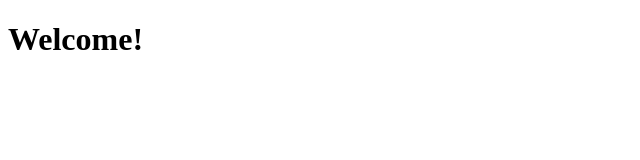
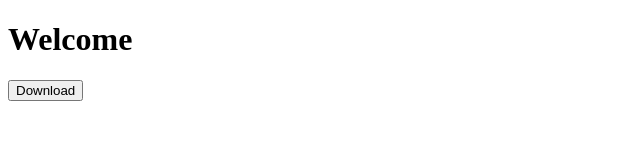
Before and after one commit to neonihar/Mark-1, a plain HTML site: page index.html in a window 1280 px wide. Shown: the whole page, without its empty margins (0-640 px from the left). Drawn offline with Linux system fonts and the light colour scheme.

Commit message:
added index.js

```diff
--- a/index.html
+++ b/index.html
@@ -7,6 +7,9 @@
     <title>Document</title>
 </head>
 <body>
-    <h1>Welcome!</h1>
+    <h1>Welcome</h1>
+    <button id="button">Download</button>
+
+    <script src="index.js"></script>
 </body>
 </html>
```
Also changed, not shown: index.js (added).
